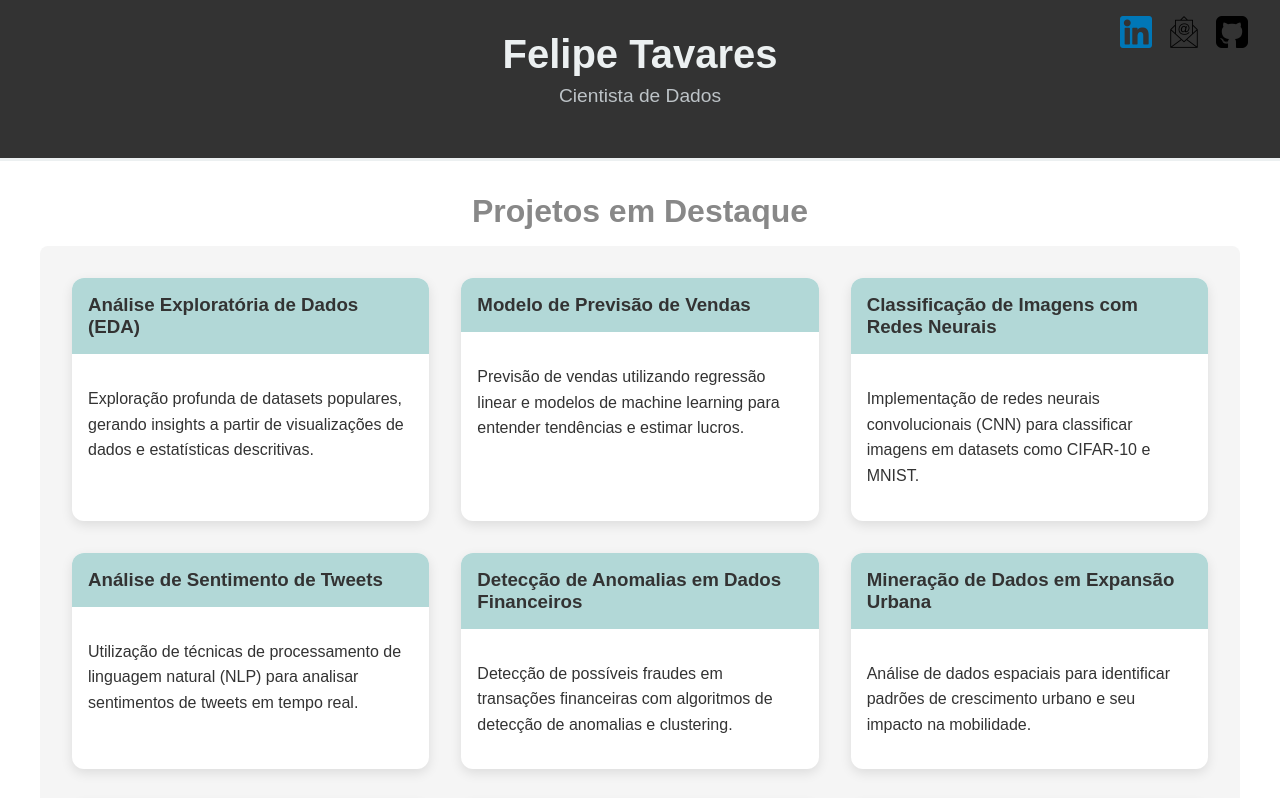
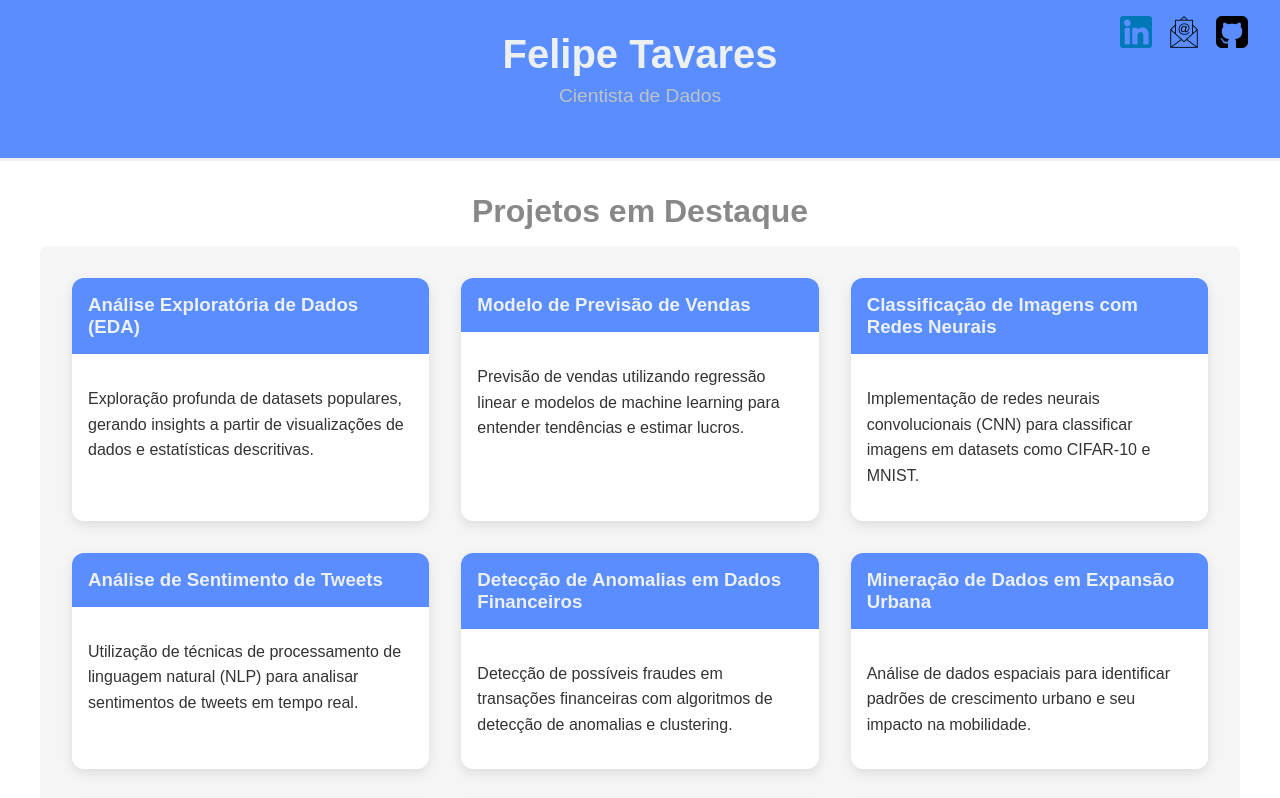
Before and after one commit to felipeat07/felipeat07.github.io, a plain HTML site: page index.html in a window 1280 px wide. Shown: the top 798 px of the page. Drawn offline with Linux system fonts and the light colour scheme.

Commit message:
ajuste cor

```diff
--- a/index.html
+++ b/index.html
@@ -13,10 +13,13 @@
             color: #333;
         }
 
-        /* Estilo atualizado do header e footer com cores mais escuras */
+        /* Estilo do header, footer e miniheaders com um tom de azul moderno */
+        header, footer, .project h3 {
+            background-color: #5A8DFF; /* Azul moderno, neutro */
+            color: #ecf0f1; /* Texto claro para contraste */
+        }
+
         header {
-            background-color: #333; /* Cor próxima ao preto */
-            color: #ecf0f1; /* Cor clara para o texto */
             text-align: center;
             padding: 2rem;
             border-bottom: 3px solid #ecf0f1;
@@ -94,8 +97,6 @@
         }
 
         .project h3 {
-            background-color: #b2d8d7; /* Cor pastel ligeiramente mais clara */
-            color: #333; /* Contraste mais escuro */
             padding: 1rem;
             margin: 0;
         }
@@ -107,8 +108,6 @@
         }
 
         footer {
-            background-color: #333; /* Cor escura, semelhante ao header */
-            color: #ecf0f1;
             text-align: center;
             padding: 1rem;
             margin-top: 2rem;
```
